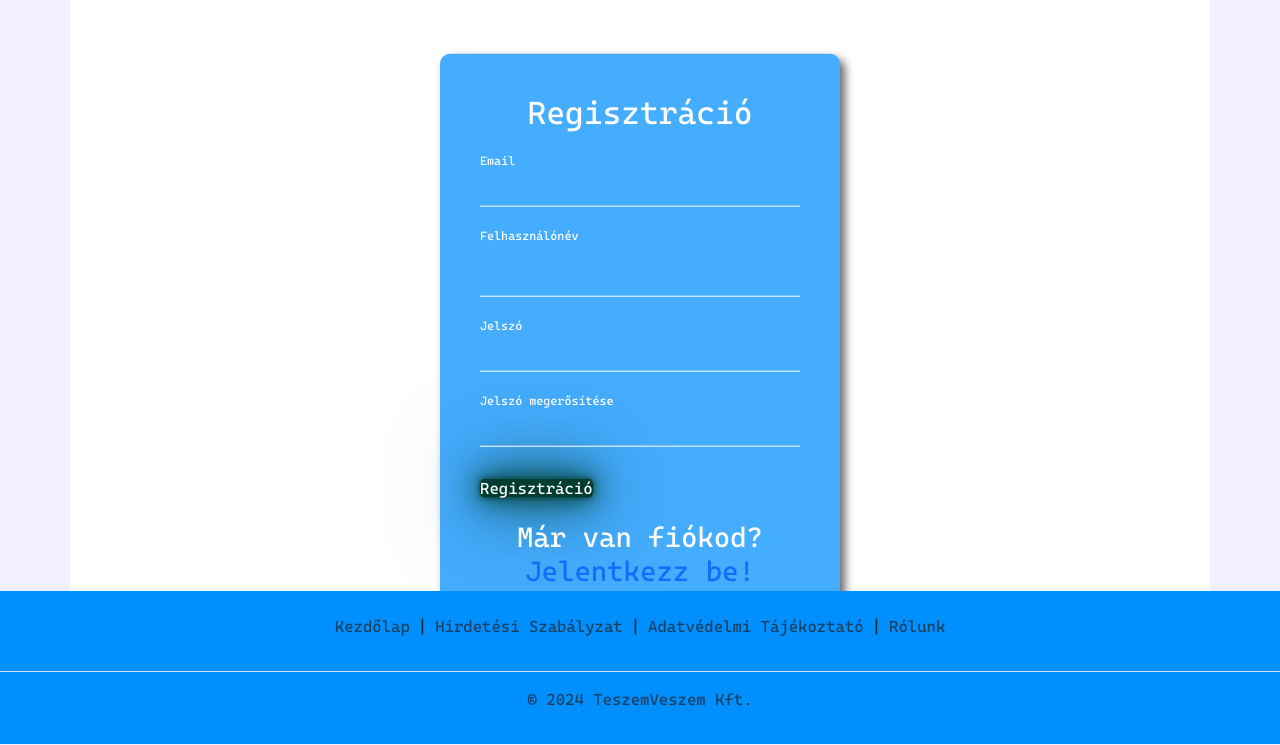
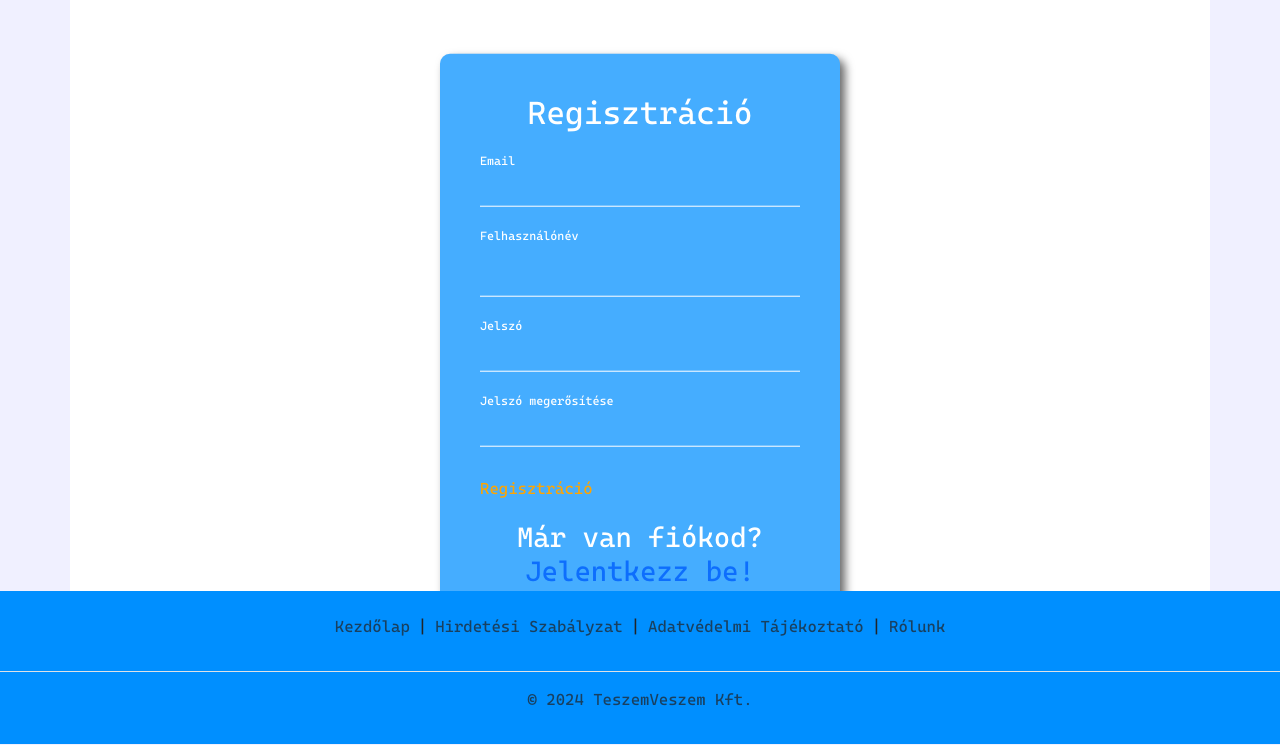
Before and after one commit to AAdam98/TeszemVeszem, a Flask app: page /auth/signup in a window 1280 px wide, with the pointer over the restyled element. Shown: the part 55-800 px from the top of the page. Run offline with Flask 3, Linux system fonts and the light colour scheme; some libraries are stand-ins or nearby versions.

Commit message:
Tuti css harmadik felvonás

```diff
--- a/website/static/style.css
+++ b/website/static/style.css
@@ -397,14 +397,6 @@ footer {
 	text-align: center;
 }
 
-.login-box a:hover {
-	background: #003d30;
-	color: #fff;
-	border-radius: 5px;
-	box-shadow: 0 0 5px #003d30, 0 0 25px #003d30, 0 0 50px #003d30,
-		0 0 100px #003d30;
-}
-
 #updateBtn {
 	color: black !important;
 }
```
